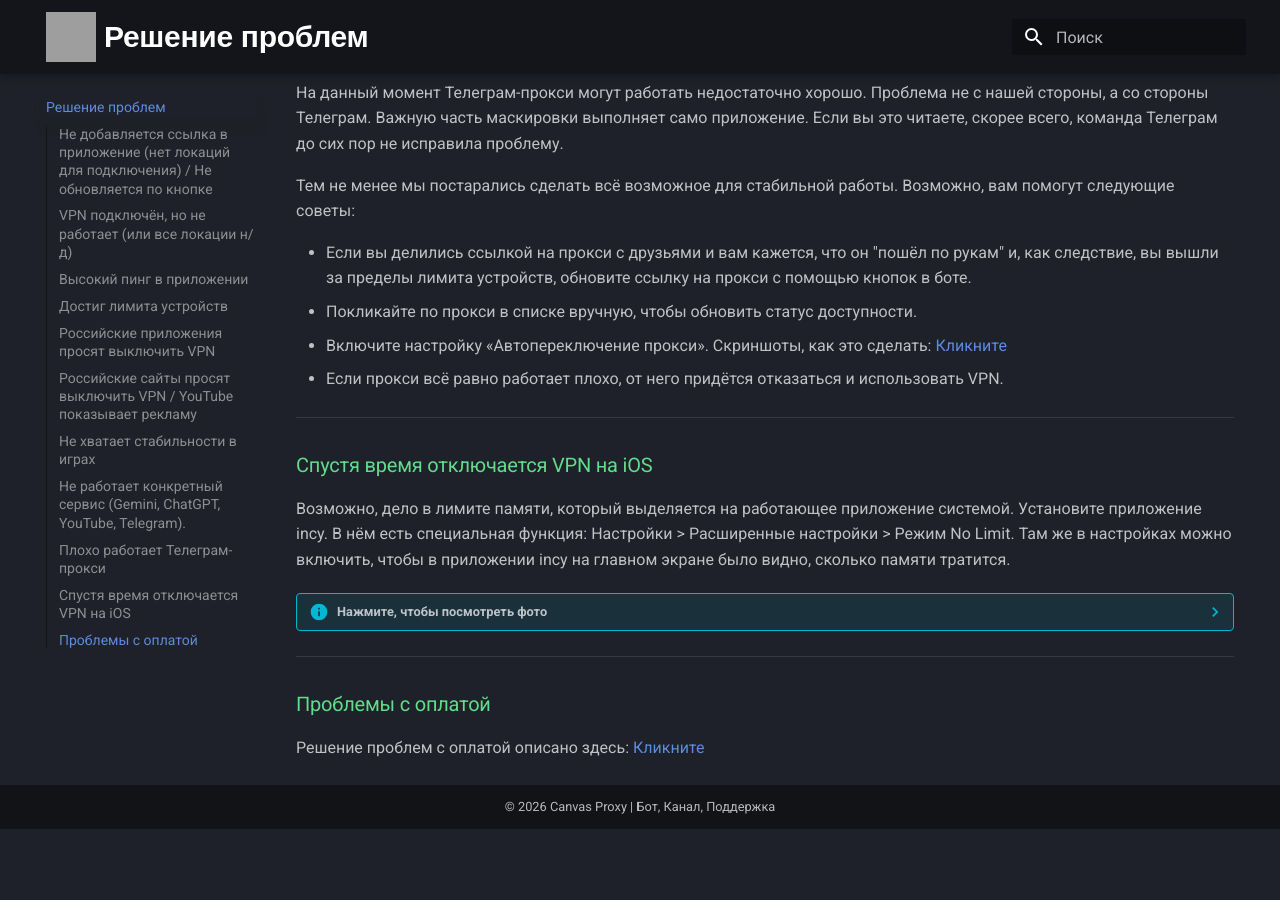
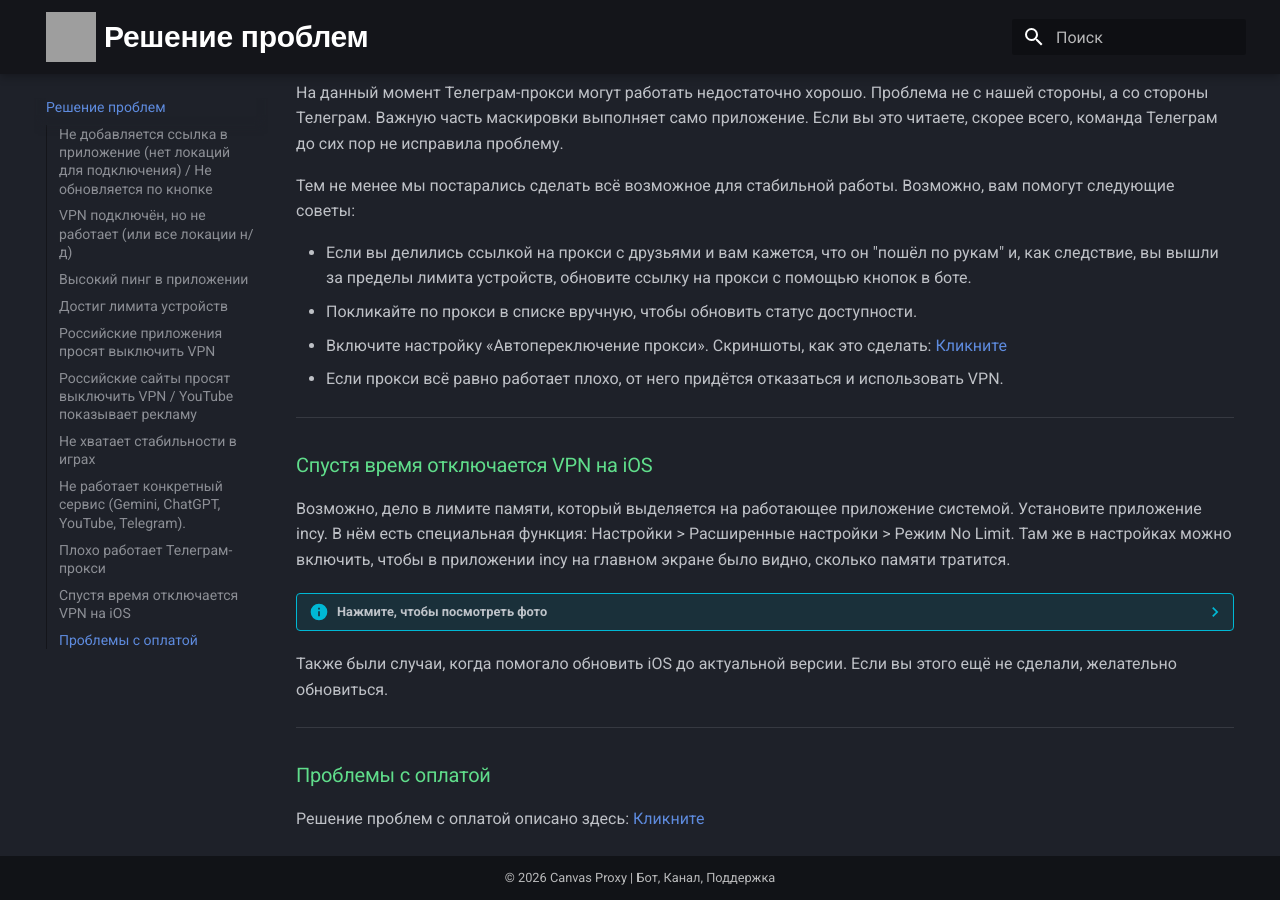
Before and after one commit to CanvasProxy/wiki, an MkDocs documentation site: the page built from docs/troubleshooting.md, in a window 1280 px wide and 900 px high, scrolled down 2512 px. Built offline with MkDocs 1.6.1 and Material for MkDocs 9.7.7, drawn with Linux system fonts in a browser that asks for light colours; before the commit the page ends 3341 px from its top, so only the background shows below that; grey boxes are pictures that could not be loaded.

Commit message:
edit text about ios

```diff
--- a/docs/troubleshooting.md
+++ b/docs/troubleshooting.md
@@ -120,6 +120,8 @@
 ??? Info "Нажмите, чтобы посмотреть фото"
     ![Скриншот](assets/incy/no_limit.png){ width="60%" }
 
+Также были случаи, когда помогало обновить iOS до актуальной версии. Если вы этого ещё не сделали, желательно обновиться.
+
 ---
 
 ### Проблемы с оплатой
```
